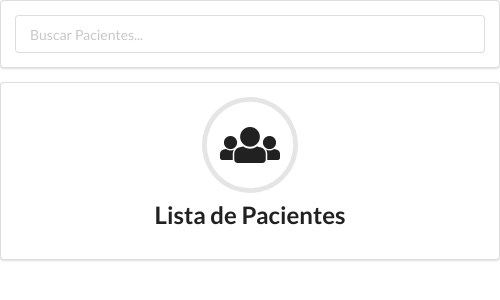
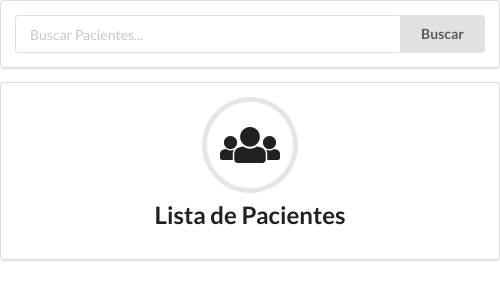
Before and after one commit to igciez/App-Nutricion, an Electron app: page src/views/index.html in a window 500 px wide. Drawn offline with nearby package versions, Linux system fonts and the light colour scheme; no server answers.

Commit message:
Separo por h4 conceptos  en paciente.html. Correccion de estilos en .html. Add tabla, gráfi y boton

```diff
--- a/src/views/index.html
+++ b/src/views/index.html
@@ -12,8 +12,9 @@
 <body>
     <div class="search-bar ui segment">
         <form class="ui form">
-            <div class="field">
+            <div class="ui fluid action input">
                 <input type="text" placeholder="Buscar Pacientes...">
+                <div class="ui button">Buscar</div>
             </div>
         </form>
     </div>
```
